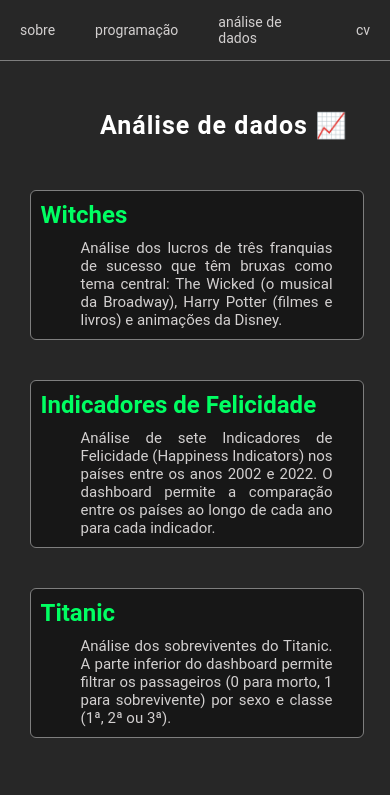
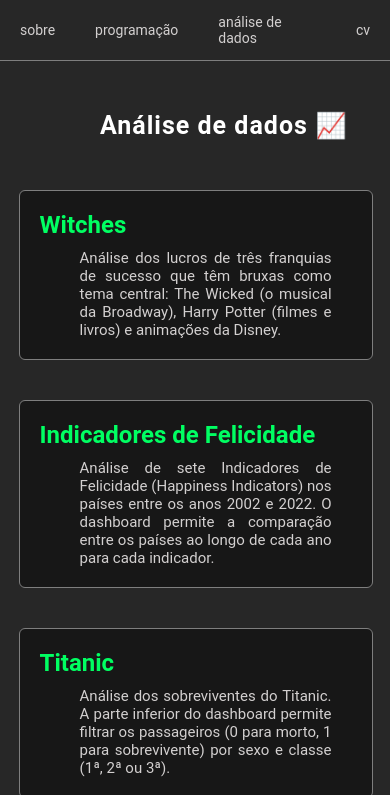
Before and after one commit to viniciuscarton/viniciuscarton.github.io, a plain HTML site: page dados.html in a window 390 px wide. Shown: the top 795 px of the page. Drawn offline with Linux system fonts and the light colour scheme; a web font is replaced by a local one.

Commit message:
fixing padding in -análise de dados-

```diff
--- a/dados.css
+++ b/dados.css
@@ -55,7 +55,7 @@ nav a {
     display: block;
     margin-left: 160px;
     margin-right: 30px;
-    padding: 10px;
+    padding: 20px;
     height: 100%;
     border: 1px solid rgb(126, 126, 126);
     border-radius: 6px;
@@ -144,6 +144,6 @@ footer {
     .project {
         margin: 0;
         width: 80%;
-        left: 3.5vh;
+        left: 2.2vh;
     }
 }
```
